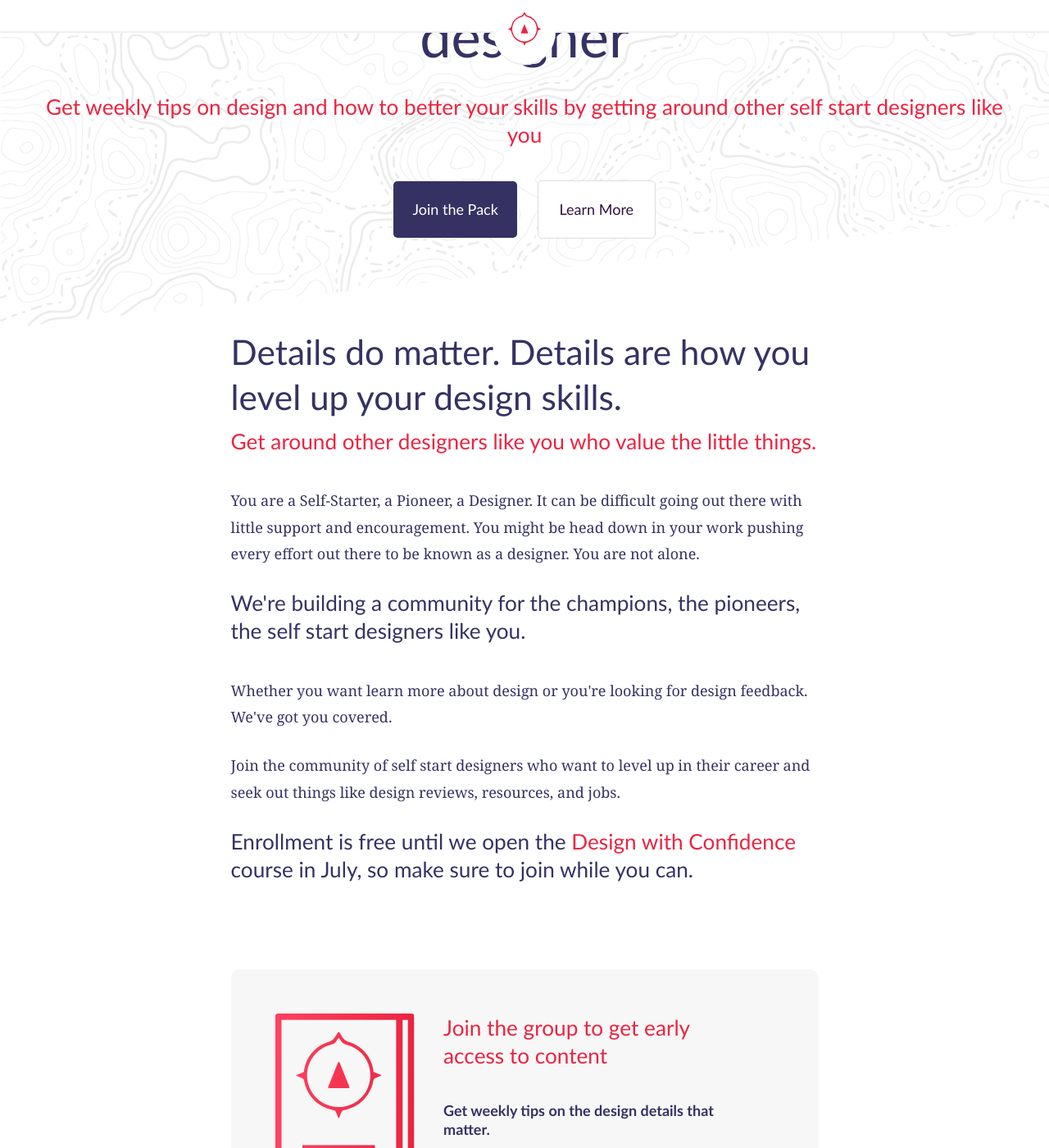
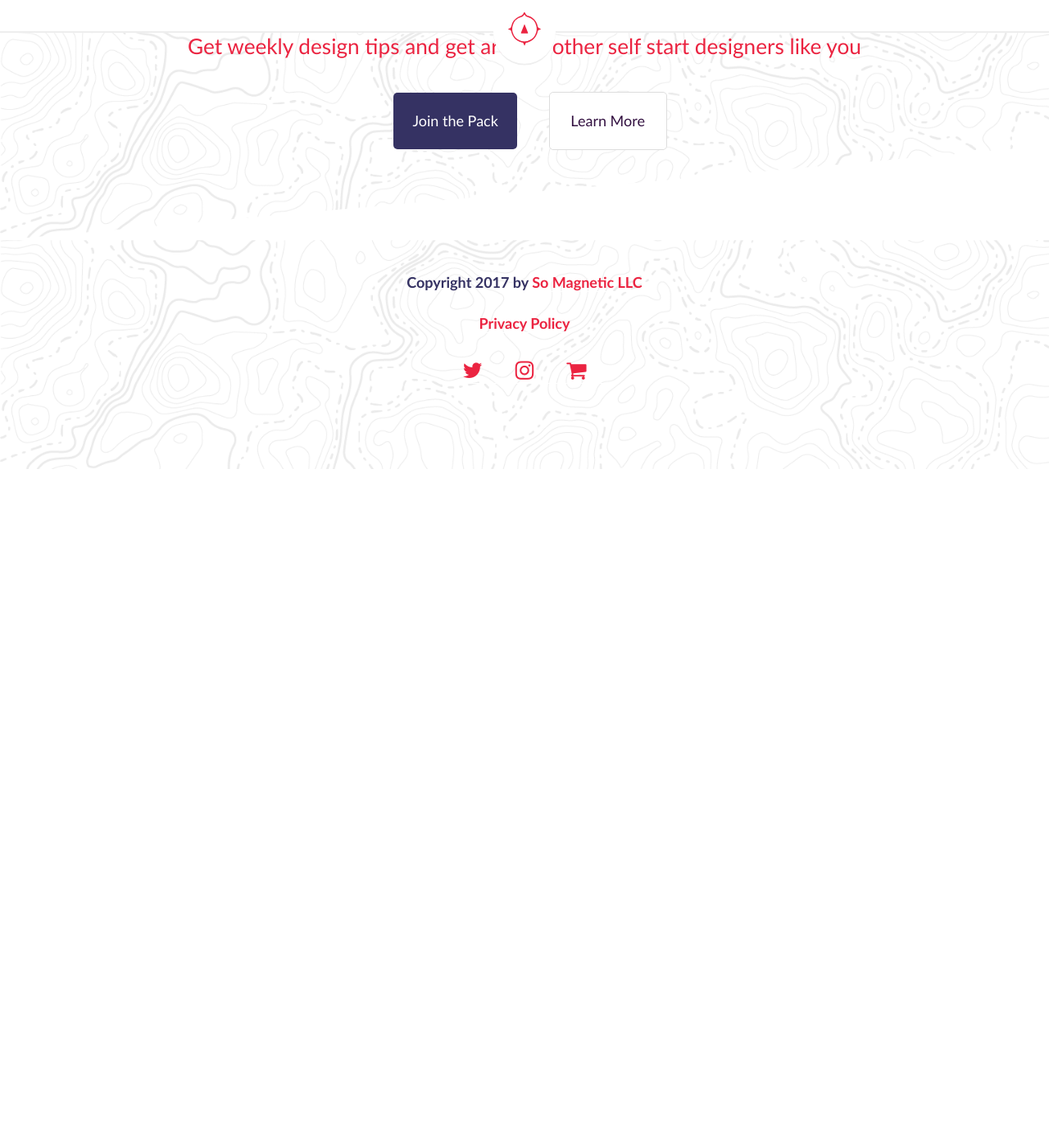
Before and after one commit to compassofdesign/site, a Jekyll site: the page built from community/index.html, in a window 1280 px wide and 1400 px high, scrolled down 270 px. Shown: the whole window at 82% size. Built offline with Jekyll 4.4.1, drawn with Linux system fonts in a browser that asks for light colours; nearby versions of some CDN libraries; after the commit the page ends 900 px from its top, so only the background shows below that; some of the changed text lies outside the part shown.

Commit message:
Update index.html

```diff
--- a/community/index.html
+++ b/community/index.html
@@ -1,36 +1,10 @@
 ---
 layout: default
-title: Learn to design with confidence, a course for self-start designers
+title: Online Design Community for graphic designers, web designers, developers, print, and more.
 description: The best online design community where you can seek design feedback and have peer review. You get access to early content from the site as well as some discounts and weekly tips on leveling up your design skills.
 ---
 <header class="container hero hero-index" id="hero">
   <article class="row hero-inset">
-    <a href="{{site.baseurl}}/"><img src="/assets/img/cod-logo.svg" alt="Compass of Design is created by So Magnetic as a tool for designers to learn how to overcome imposter syndrome and learn to design with confidence." /></a>
-    <h1>Start becoming a more effective designer</h1>
-    <h3>Get weekly tips on design and how to better your skills by getting around other self start designers like you</h3>
-    <a href="#join" class="button " >Join the Pack</a>
-    <a href="#more" class="button secondary" >Learn More</a>
-  </article>
-</header>
-<section class="main container">
-  <article class=" row">
-    <div class="landing module" id="more">
-      <h2>Details do matter. Details are how you level up your design skills.</h2>
-      <h3>Get around other designers like you who value the little things.</h3>
-      <p>You are a Self-Starter, a Pioneer, a Designer. It can be difficult going out there with little support and encouragement. You might be head down in your work pushing every effort out there to be known as a designer. You are not alone.</p>
-      <h4>We're building a community for the champions, the pioneers, the self start designers like you.</h4>
-      <p>Whether you want learn more about design or you're looking for design feedback. We've got you covered. </p>
-      <p>Join the community of self start designers who want to level up in their career and seek out things like design reviews, resources, and jobs.</p>
-      <h4>Enrollment is free until we open the <a href="{{site.baseurl}}/course" target="_blank">Design with Confidence</a> course in July, so make sure to join while you can.</h4>
-
-
-    </div>
-  </article>
-</section>
-<section class="main container">
-  <article class=" row">
-    <div class="landing module" id="join">
-      {%include mailchimp.html%}
-    </div>
-  </article>
-</section>
+    <a href="{{site.baseurl}}/"><img src="/assets/img/cod-logo.svg" alt="Compass of Design is created by So Magnetic as a tool for designers to learn how to overcome imposter syndrome and learn to design with confidence." />
+ </a>
+    <h1>Looking to level up your design skills?</h1>    <h3>Get weekly design tips and get around other self start designers like you</h3>    <a href="#join" class="button " >Join the Pack</a>    <a href="#more" class="button secondary" >Learn More</a>  </article></header>
```
